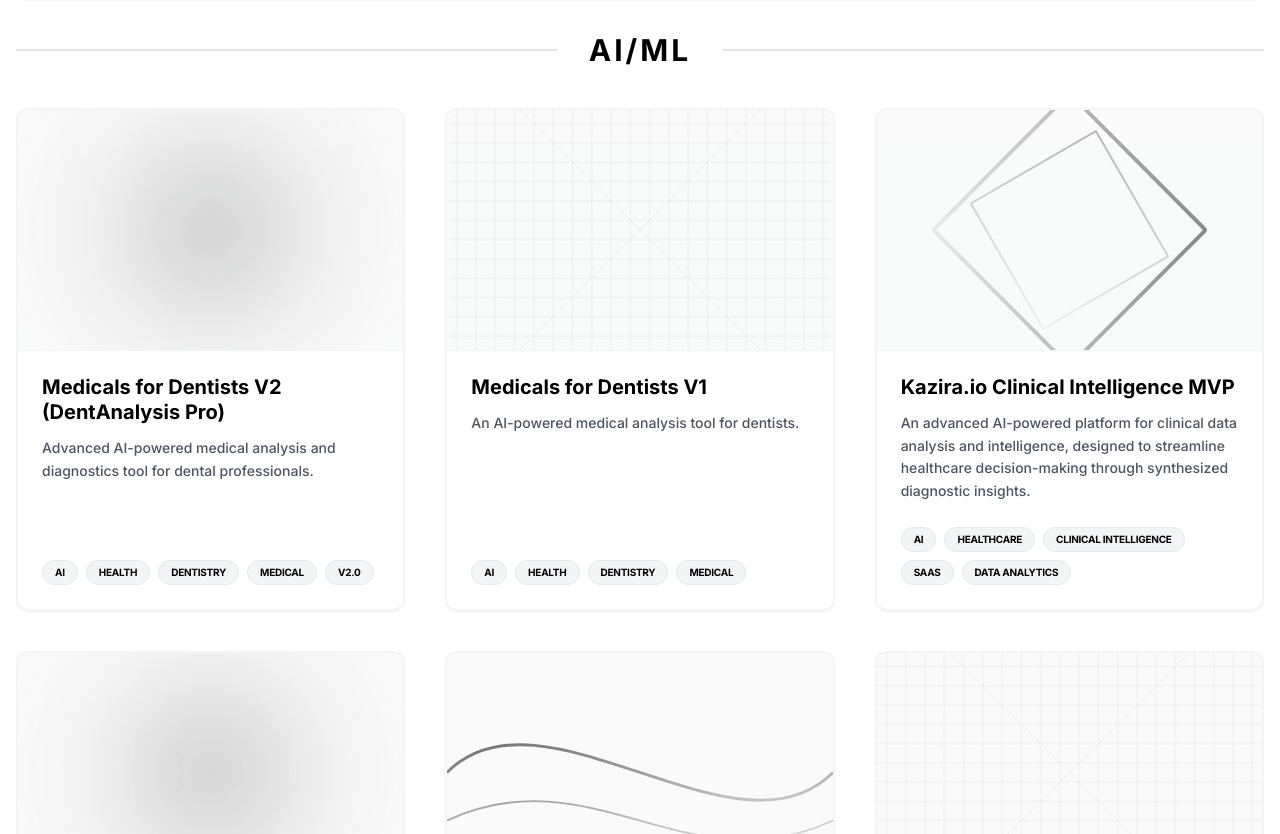
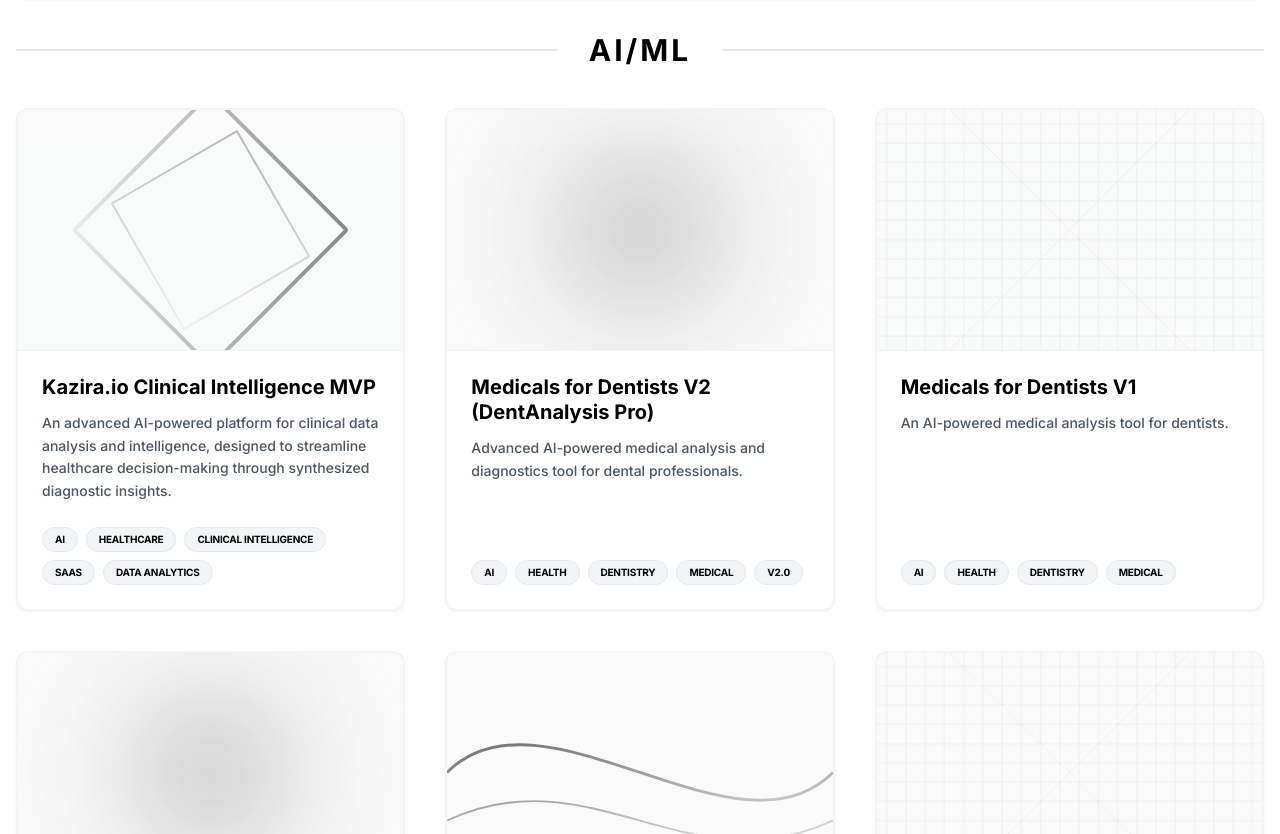
Before and after one commit to eltonarunga/Software-Compositions, a React (Vite) app: page / in a window 1280 px wide. Shown: the part 872-1706 px from the top of the page. Built offline with nearby package versions, Linux system fonts and the light colour scheme.

Commit message:
feat: Add new projects to showcase
Adds Kazira.io Clinical Intelligence MVP and Lugha Learner to the project list, enhancing the diversity of showcased work.

```diff
--- a/constants.ts
+++ b/constants.ts
@@ -20,6 +20,26 @@
 
 
 export const PROJECTS: Project[] = [
+  {
+    id: 38,
+    title: 'Kazira.io Clinical Intelligence MVP',
+    description: 'An advanced AI-powered platform for clinical data analysis and intelligence, designed to streamline healthcare decision-making through synthesized diagnostic insights.',
+    imageUrl: getImageForIndex(1),
+    url: 'https://kazira-io-clinical-intelligence-mvp.vercel.app/',
+    tags: ['AI', 'Healthcare', 'Clinical Intelligence', 'SaaS', 'Data Analytics'],
+    category: 'AI/ML',
+    createdAt: '2025-02-19',
+  },
+  {
+    id: 44,
+    title: 'Lugha Learner (Replit version)',
+    description: 'An intelligent language learning assistant for Kenyan languages, powered by AI.',
+    imageUrl: getImageForIndex(2),
+    url: 'https://lugha-learner--eltonarunga.replit.app',
+    tags: ['AI', 'Language', 'Kenya', 'Education'],
+    category: 'Civic & EdTech',
+    createdAt: '2026-03-22',
+  },
   {
     id: 43,
     title: 'LandChain',
@@ -69,16 +89,6 @@
     tags: ['MVP', 'Showcase', 'Vibe-coded', 'Portfolio', 'Multi-Industry'],
     category: 'SaaS & Platforms',
     createdAt: '2025-02-21',
-  },
-  {
-    id: 38,
-    title: 'Kazira.io Clinical Intelligence MVP',
-    description: 'An advanced AI-powered platform for clinical data analysis and intelligence, designed to streamline healthcare decision-making through synthesized diagnostic insights.',
-    imageUrl: getImageForIndex(1),
-    url: 'https://kazira-io-clinical-intelligence-mvp.vercel.app/',
-    tags: ['AI', 'Healthcare', 'Clinical Intelligence', 'SaaS', 'Data Analytics'],
-    category: 'AI/ML',
-    createdAt: '2025-02-19',
   },
   {
     id: 37,
```
Also changed, not shown: 1 other file (tests, documents, lock files or other folders).
